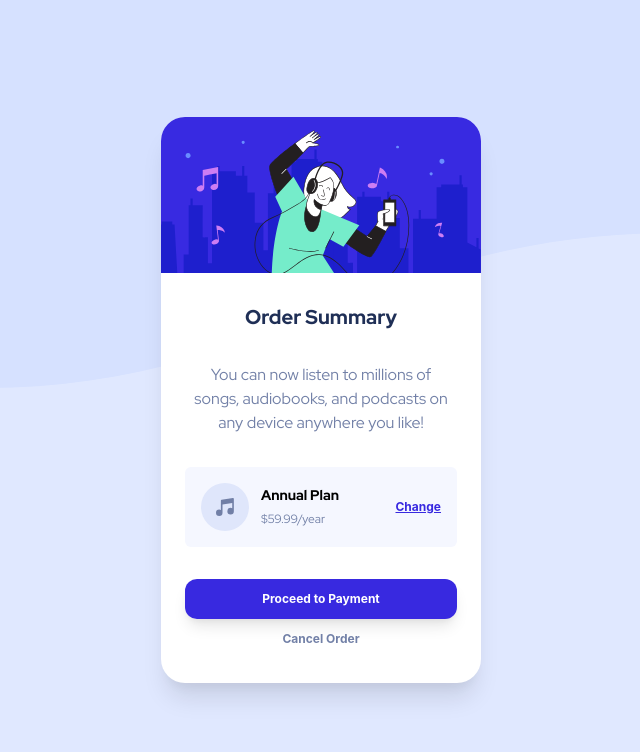
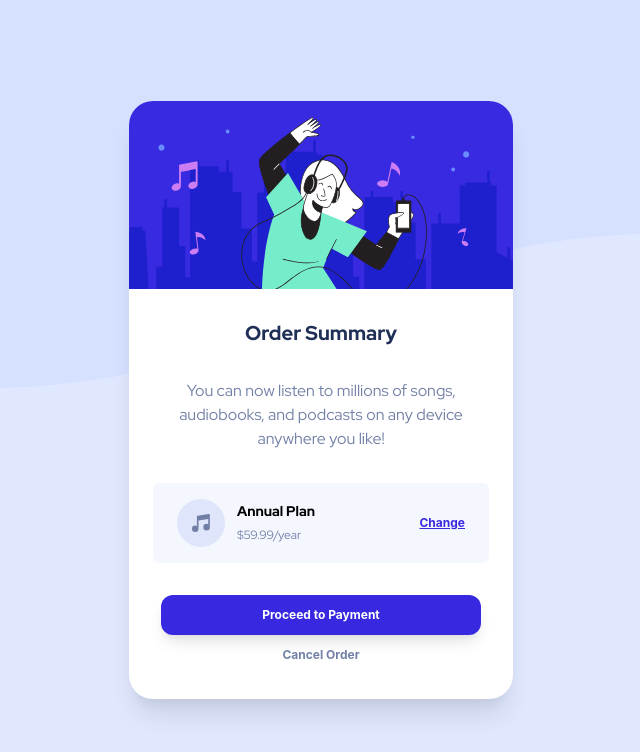
Before and after one commit to thaisdelima/frontend-mentor-order-summary-card-solution, a Next.js app: page /order-summary in a window 1280 px wide. Shown: the top 752 px of the page, without its empty margins (319-959 px from the left). Built offline with nearby package versions, Linux system fonts and the light colour scheme.

Commit message:
fix responsiveness

```diff
--- a/pages/order-summary.tsx
+++ b/pages/order-summary.tsx
@@ -9,7 +9,7 @@ const OrderSummary: NextPage = () => {
 
   return (
     <div className="flex flex-wrap content-center h-screen w-565">
-      <div className="container 	mx-auto bg-white max-w-xs	rounded-3xl shadow-xl min-h-565">
+      <div className="container mx-auto bg-white min-w-80 w-80	 md:w-96	rounded-3xl shadow-xl min-h-565">
         <Image
           className="rounded-t-3xl"
           src="/images/illustration-hero.svg"
```
Also changed, not shown: screenshot/frontend-mentor-order-summary-card-solution.png.
